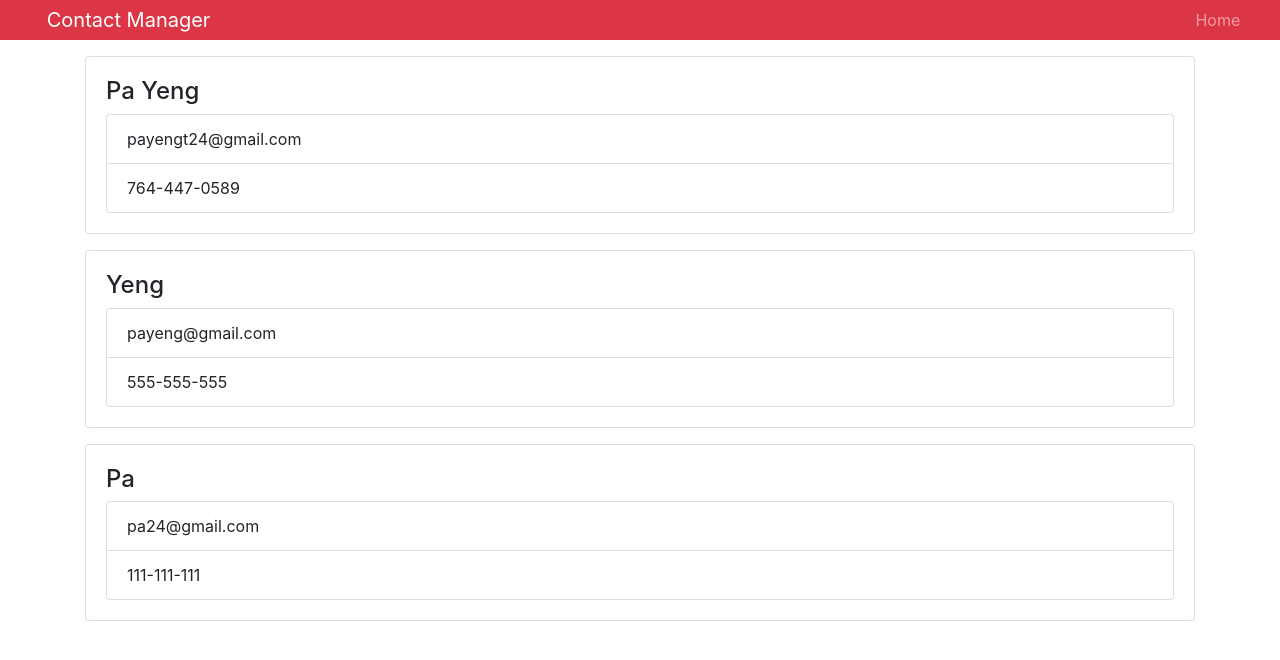
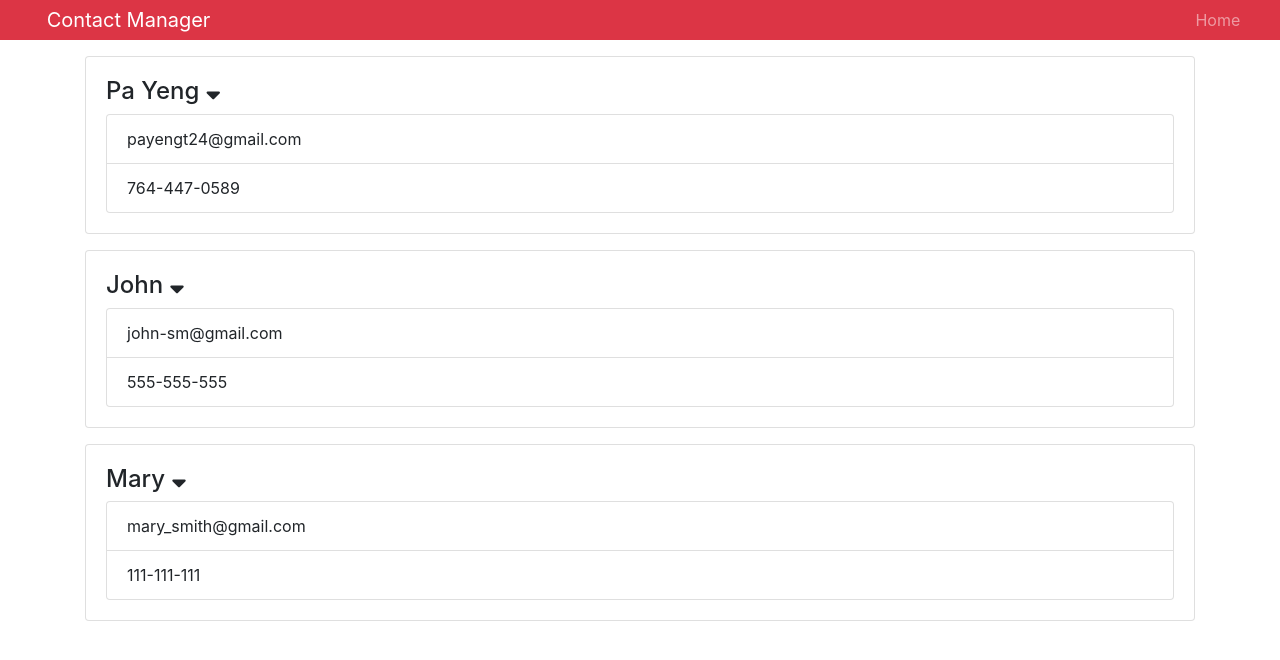
Before and after one commit to payengt24/contact-manager, a React (Create React App) app: page / in a window 1280 px wide. Shown: the top 660 px of the page. Built offline with nearby package versions, Linux system fonts and the light colour scheme.

Commit message:
added font aweseom

```diff
--- a/public/index.html
+++ b/public/index.html
@@ -10,6 +10,9 @@
     <meta name="theme-color" content="#000000" />
 
     <link rel="manifest" href="%PUBLIC_URL%/manifest.json" />
+    <link rel="stylesheet" href="https://use.fontawesome.com/releases/v5.7.2/css/all.css" integrity="sha384-fnmOCqbTlWIlj8LyTjo7mOUStjsKC4pOpQbqyi7RrhN7udi9RwhKkMHpvLbHG9Sr" crossorigin="anonymous">
+
+
 
     <title>Contact Manager</title>
   </head>
--- a/src/components/Contact.js
+++ b/src/components/Contact.js
@@ -11,7 +11,7 @@ class Contact extends Component {
 
     return (
       <div className="card card-body mb-3">
-          <h4>{name}</h4>
+          <h4>{name} <i className="fas fa-sort-down"></i></h4>
         <ul className="list-group" >
             <li className="list-group-item">{email}</li>
             <li className="list-group-item ">{phone}</li>
--- a/src/components/Contacts.js
+++ b/src/components/Contacts.js
@@ -12,14 +12,14 @@ class Contacts extends Component {
                 },
                 {
                     id: 2,
-                    name: 'Yeng',
-                    email: 'payeng@gmail.com',
+                    name: 'John',
+                    email: 'john-sm@gmail.com',
                     phone: '555-555-555'
                 },
                 {
                     id: 3,
-                    name: 'Pa',
-                    email: 'pa24@gmail.com',
+                    name: 'Mary',
+                    email: 'mary_smith@gmail.com',
                     phone: '111-111-111'
                 }
             ]
```
